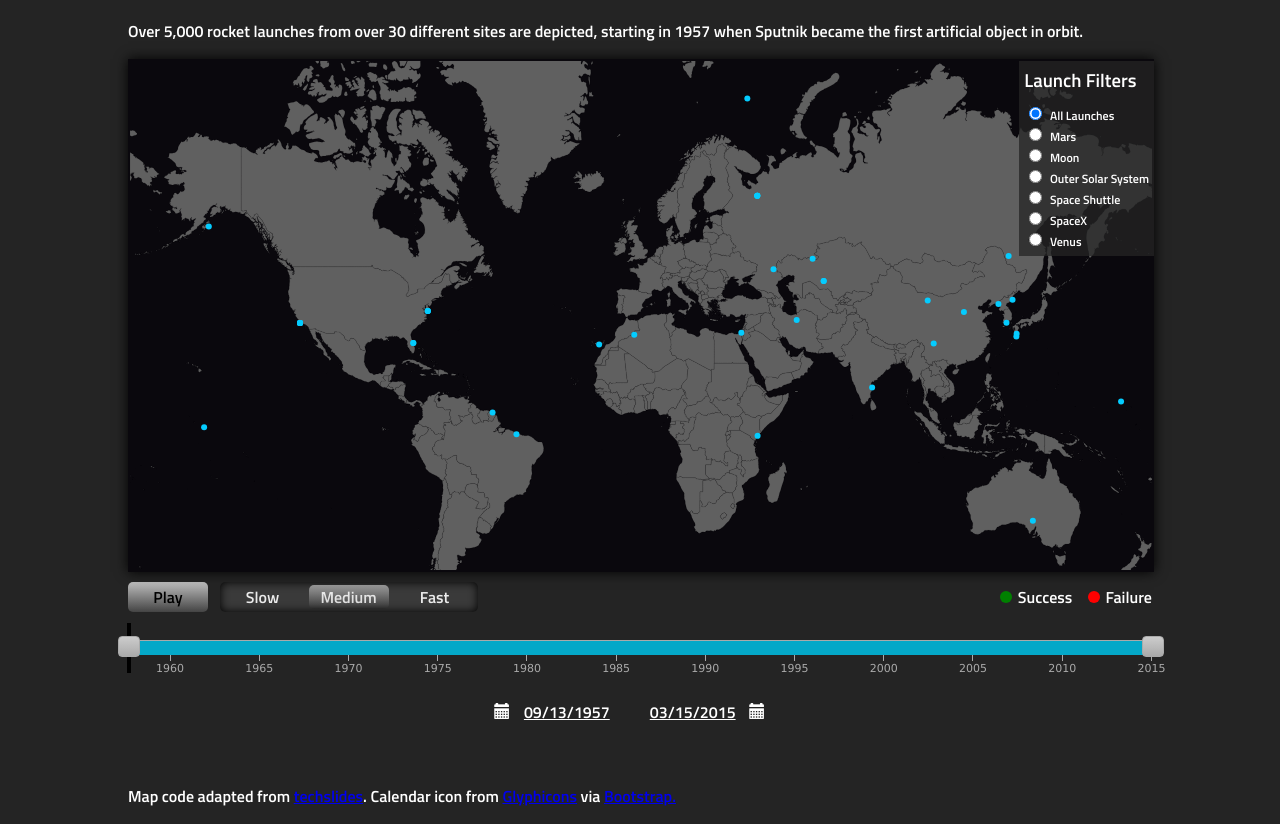
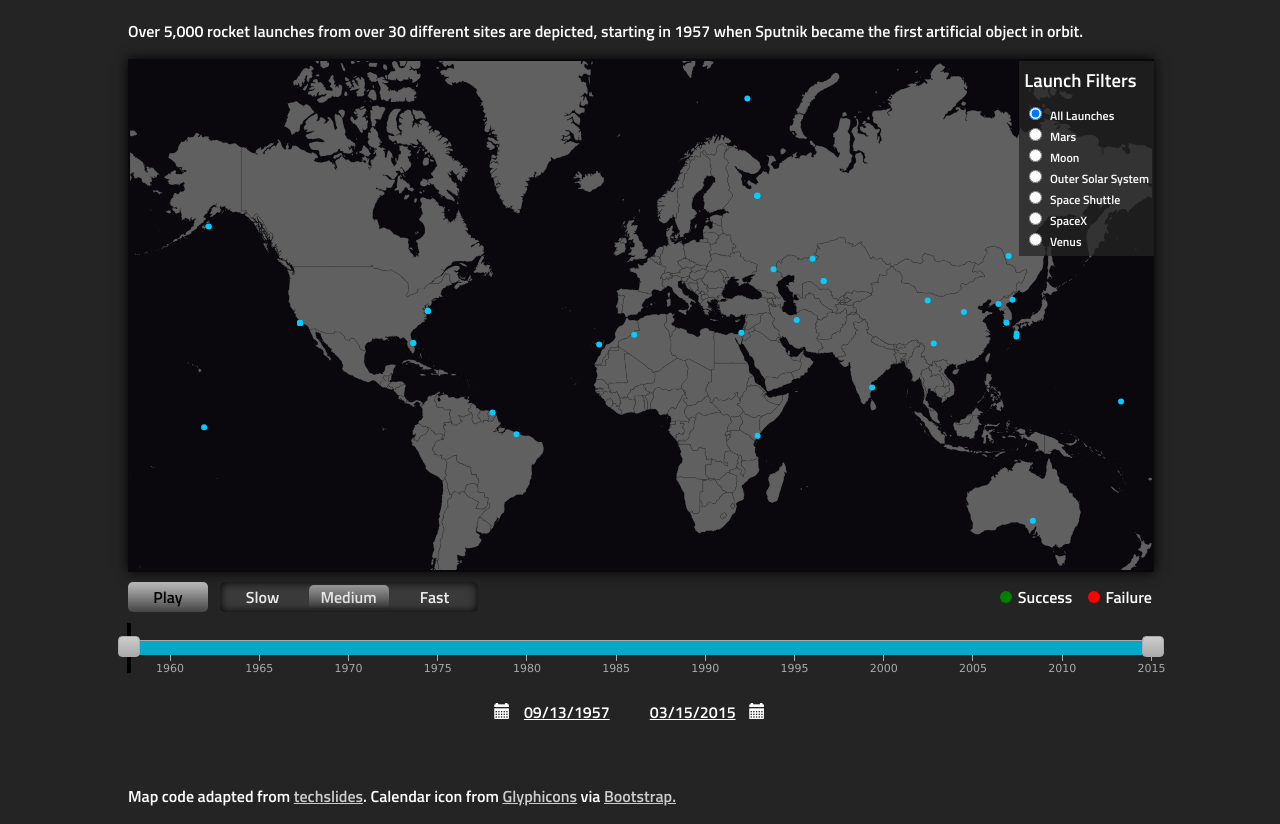
Before and after one commit to CSE512-15S/a3-sonjak3-natguy-nreiter, a plain HTML site: page index.html in a window 1280 px wide. Shown: the part 72-896 px from the top of the page. Drawn offline with nearby package versions, Linux system fonts and the light colour scheme.

Commit message:
Styling changes for description links.

```diff
--- a/css/visualization_styles.css
+++ b/css/visualization_styles.css
@@ -250,3 +250,11 @@ div.tooltip {
 #filters input {
   margin-right: 5px;
 }
+
+.description a, .description a:link, .description a:visited {
+  color: #CCC;
+}
+
+.description a:hover, .description a:active {
+  color: #888;
+}
--- a/index.html
+++ b/index.html
@@ -96,6 +96,6 @@
       </div>
     </div>
     <br/>
-    <p>Map code adapted from <a href="http://techslides.com/d3-map-starter-kit/">techslides</a>. Calendar icon from <a href="http://glyphicons.com/">Glyphicons</a> via <a href="http://getbootstrap.com/">Bootstrap.</a></p>
+    <p class="description">Map code adapted from <a href="http://techslides.com/d3-map-starter-kit/">techslides</a>. Calendar icon from <a href="http://glyphicons.com/">Glyphicons</a> via <a href="http://getbootstrap.com/">Bootstrap.</a></p>
   </body>
 </html>
```
